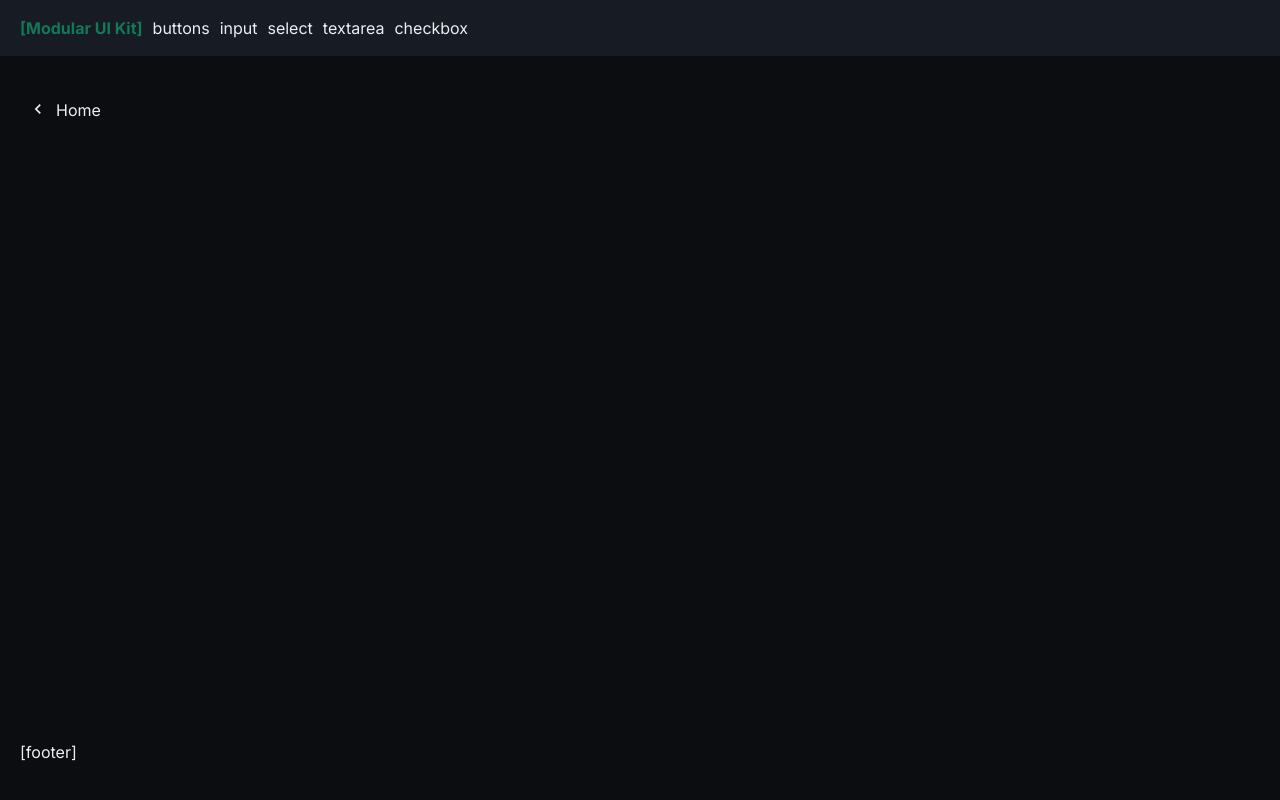
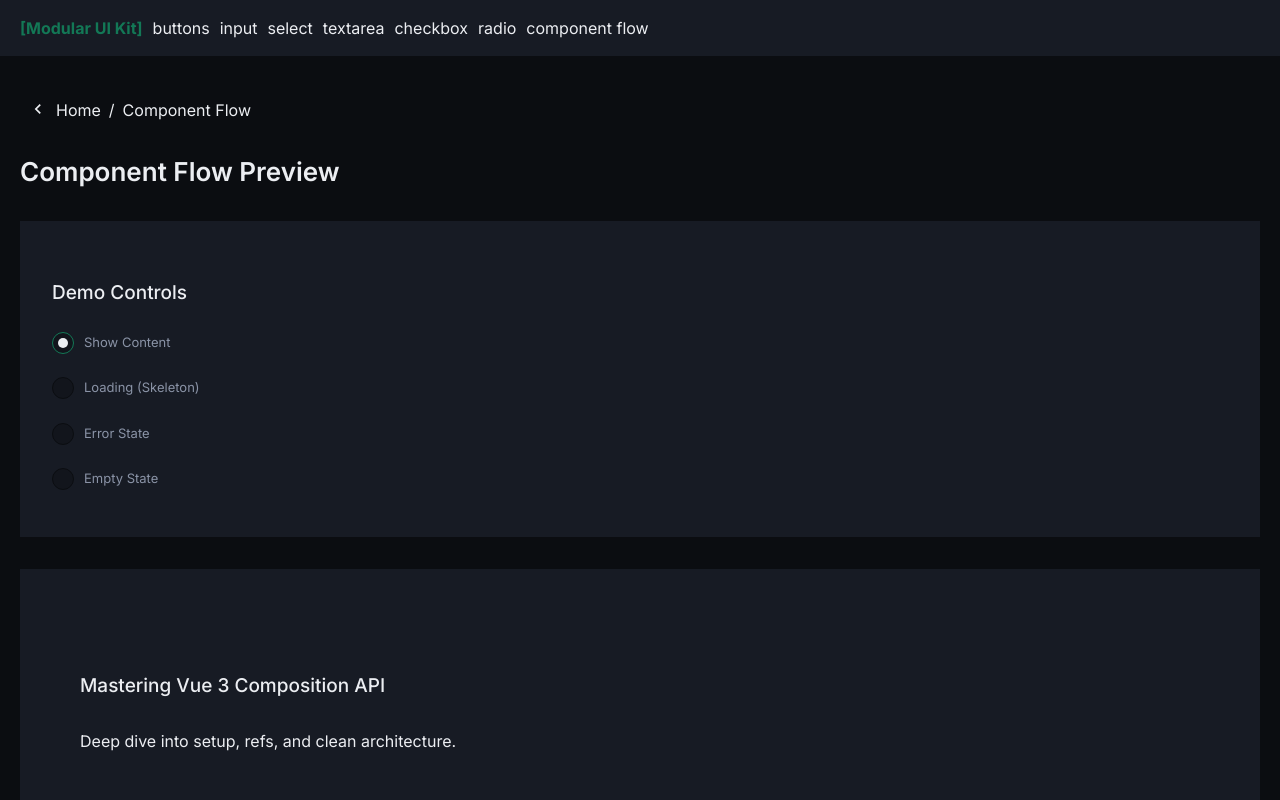
Before and after one commit to eugenia-vitinschii/modular-ui-kit, a Vue app: page /ui/flow in a window 1280 px wide. Shown: the top 800 px of the page. Built offline with nearby package versions, Linux system fonts and the light colour scheme.

Commit message:
feat(base-skeleton): create demo for ui flow.Closes #9

```diff
--- a/src/router/index.ts
+++ b/src/router/index.ts
@@ -20,6 +20,12 @@ const routes: RouteRecordRaw[] = [
             name: 'ui-buttons',
             component: () => import('../views/ButtonsView.vue'),
             meta: { title: "Buttons" },
+         },
+         {
+            path: 'flow',
+            name: 'ui-flow',
+            component: () => import('../views/ComponentFlowView.vue'),
+            meta: { title: "Component Flow" },
          },
          {
             path: 'form',
@@ -50,6 +56,12 @@ const routes: RouteRecordRaw[] = [
                   component: () => import('../views/CheckboxView.vue'),
                   meta: { title: "Checkboxes" }
                },
+               {
+                  path: 'radio',
+                  name: 'ui-form-radio',
+                  component: () => import('../views/RadioView.vue'),
+                  meta: { title: "Radio" }
+               },
             ]
          },
 
--- /dev/null
+++ b/src/views/ComponentFlowView.vue
@@ -0,0 +1,96 @@
+<template>
+   <div class="page">
+      <div class="container">
+         <div class="page__wrapper">
+            <div class="page__header">
+               <h1 class="heading">Component Flow Preview</h1>
+            </div>
+            <div class="page__content">
+               <div class="demo-controls section">
+                  <h2 class="subheading">Demo Controls</h2>
+                  <base-radio v-model="pageState" value="content" label="Show Content" name="page-flow-state" />
+                  <base-radio v-model="pageState" value="loading" label="Loading (Skeleton)" name="page-flow-state" />
+                  <base-radio v-model="pageState" value="error" label="Error State" name="page-flow-state" />
+                  <base-radio v-model="pageState" value="empty" label="Empty State" name="page-flow-state" />
+               </div>
+               <div class="demo section">
+                  <Transition name="fade" mode="out-in">
+                     <div class="demo-content" v-if="isLoading" key="loading">
+                        <base-skeleton v-for="n in 3" :key="n" class="section__item" />
+                     </div>
+                     <div class="demo-info section__item" v-else-if="hasError" key="error">
+                        <error-state>
+                           <template #error-action>
+                              <base-button @click="handleRetry" variant="ghost">Try again</base-button>
+                           </template>
+                        </error-state>
+                     </div>
+                     <div class="demo-content section__item article-items" v-else-if="hasArticles" key="articles">
+                        <div class="article section__item" v-for="article in articles" :key="article.slug">
+                           <h3 class="subheading">{{ article.title }}</h3>
+                           <p class="body-text">{{ article.description }}</p>
+                        </div>
+                     </div>
+                     <div class="demo-info" v-else key="empty">
+                        <empty-state variant="accent" class="section__item">
+                        </empty-state>
+                        <empty-state class="section__item">
+                           <template #action>
+                              <base-button @click="handleRetry" variant="ghost">Try again</base-button>
+                           </template>
+                        </empty-state>
+                     </div>
+                  </Transition>
+               </div>
+
+            </div>
+         </div>
+      </div>
+   </div>
+</template>
+
+
+<script setup lang="ts">
+/* VUE */
+import { ref, computed } from 'vue'
+
+/* COMPONENTS */
+import BaseRadio from '@/components/ui/form/BaseRadio.vue';
+import EmptyState from '@/components/ui/feedback/EmptyState.vue';
+import ErrorState from '@/components/ui/feedback/ErrorState.vue';
+import BaseButton from '@/components/ui/buttons/BaseButton.vue';
+import BaseSkeleton from '@/components/ui/feedback/BaseSkeleton.vue';
+
+const MOCK_ARTICLES = [
+   { slug: 'vue3-guide', title: 'Mastering Vue 3 Composition API', description: 'Deep dive into setup, refs, and clean architecture.' },
+   { slug: 'sass-mixins', title: 'Advanced Sass Architecture', description: 'How to structure your design system tokens and mixins efficiently.' },
+   { slug: 'npm-package', title: 'Publishing your first NPM Package', description: 'A complete step-by-step guide for frontend developers.' }
+]
+
+/* manage  flow*/
+const pageState = ref<'content' | 'loading' | 'error' | 'empty'>('content')
+
+const isLoading = computed(() => pageState.value === 'loading')
+const hasError = computed(() => pageState.value === 'error')
+const isEmpty = computed(() => pageState.value === 'empty')
+
+const articles = computed(() => {
+   if (isEmpty.value) return []
+   return MOCK_ARTICLES
+})
+
+const hasArticles = computed(() => articles.value.length > 0)
+
+/* retry */
+const handleRetry = () => {
+   pageState.value = 'loading'
+   setTimeout(() => {
+      pageState.value = 'content'
+   }, 1500)
+}
+</script>
+<style lang="sass">
+
+.article:first-child
+   margin-top: 0px
+</style>
--- a/src/widgets/AppHeader.vue
+++ b/src/widgets/AppHeader.vue
@@ -22,6 +22,12 @@
                   <li>
                      <router-link to="/ui/form/checkboxes" class="body-text">checkbox</router-link>
                   </li>
+                  <li>
+                     <router-link to="/ui/form/radio" class="body-text">radio</router-link>
+                  </li>
+                  <li>
+                     <router-link to="/ui/flow" class="body-text">component flow</router-link>
+                  </li>
                </ul>
             </nav>
 
```
